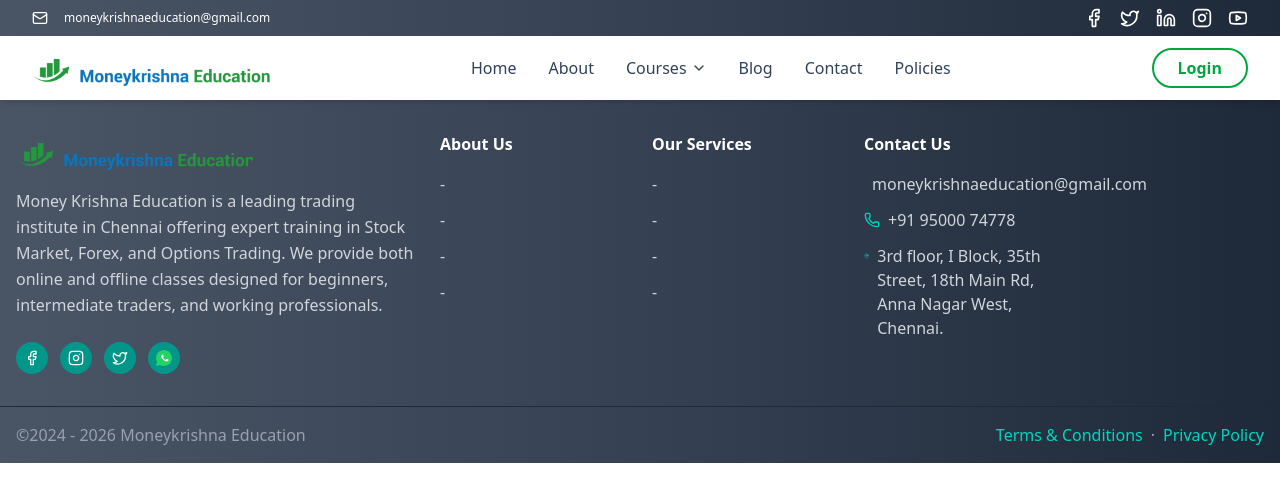
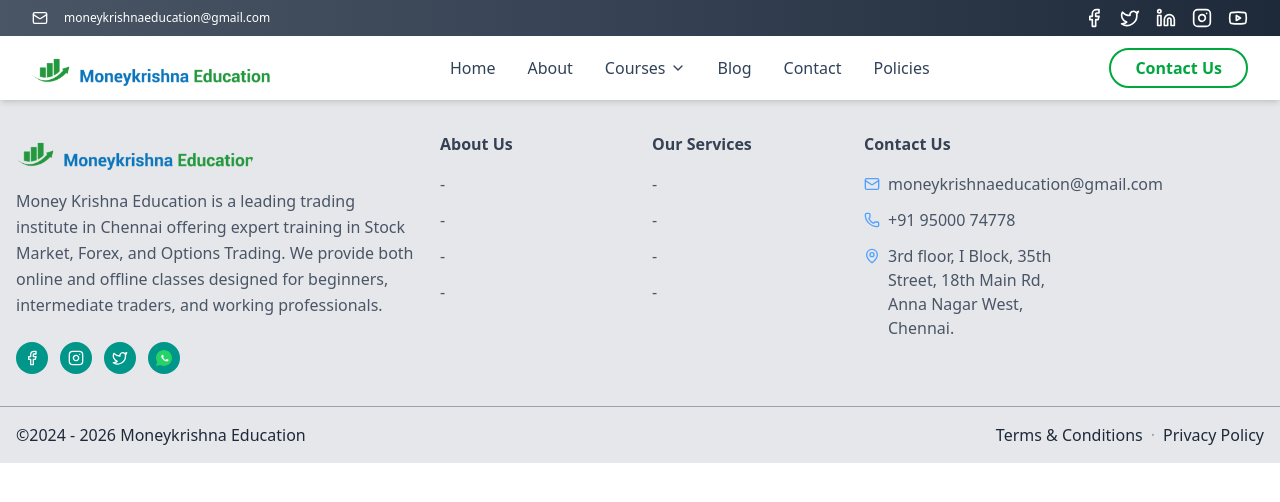
Before and after one commit to Moneykrishnaeducation/MKE, a React (Vite) app: page /disclaimer in a window 1280 px wide. Shown: the top 502 px of the page. Built offline with nearby package versions, Linux system fonts and the light colour scheme.

Commit message:
style adjust

```diff
--- a/src/Components/Footer.jsx
+++ b/src/Components/Footer.jsx
@@ -9,16 +9,16 @@
 
 const Footer = () => {
   return (
-    <footer className="bg-gradient-to-r from-gray-600 via-gray-700 to-gray-800 text-slate-800">
+    <footer className="bg-gray-200 text-slate-800">
       <div className="max-w-screen-xl mx-auto px-4 py-8">
-          <div className="grid grid-cols-1 md:grid-cols-12 gap-6">
+        <div className="grid grid-cols-1 md:grid-cols-12 gap-6">
           <div className="md:col-span-4">
             <div className="flex items-center gap-3 mb-4">
               <Link to="/" className="inline-flex items-center gap-3  rounded">
                 <img src={logo} alt="Moneykrishna Education" className="h-10 w-auto rounded-full" />
               </Link>
             </div>
-            <p className="text-gray-300 leading-relaxed">Money Krishna Education is a leading trading institute in Chennai offering expert training in Stock Market, Forex, and Options Trading. We provide both online and offline classes designed for beginners, intermediate traders, and working professionals.</p>
+            <p className="text-gray-600 leading-relaxed">Money Krishna Education is a leading trading institute in Chennai offering expert training in Stock Market, Forex, and Options Trading. We provide both online and offline classes designed for beginners, intermediate traders, and working professionals.</p>
 
             <ul className="flex gap-3 mt-6" role="list" aria-label="Social links">
               <li>
@@ -48,7 +48,7 @@
               <li>
                 <a href="https://wa.me/919500074778" target="_blank" rel="noopener noreferrer" className="hover:opacity-90  rounded" aria-label="Whatsapp">
                   <Icon>
-                    <img src="whatsapp.svg" alt="WhatsApp" className='w-4 h-4'/>
+                    <img src="whatsapp.svg" alt="WhatsApp" className='w-4 h-4' />
                   </Icon>
 
                   <span className="sr-only">Whatsapp</span>
@@ -58,8 +58,8 @@
           </div>
 
           <div className="md:col-span-2">
-            <h4 className="font-semibold mb-4 text-white">About Us</h4>
-            <ul className="space-y-3 text-gray-300">
+            <h4 className="font-semibold mb-4 text-gray-700 ">About Us</h4>
+            <ul className="space-y-3 text-gray-600">
               <li><a href="/about" className="hover:underline  rounded">-</a></li>
               <li><a href="#" className="hover:underline  rounded">-</a></li>
               <li><a href="#" className="hover:underline  rounded">-</a></li>
@@ -68,8 +68,8 @@
           </div>
 
           <div className="md:col-span-2">
-            <h4 className="font-semibold mb-4 text-white">Our Services</h4>
-            <ul className="space-y-3 text-gray-300">
+            <h4 className="font-semibold mb-4 text-gray-700">Our Services</h4>
+            <ul className="space-y-3 text-gray-600">
               <li><a href="#" className="hover:underline  rounded">-</a></li>
               <li><a href="#" className="hover:underline  rounded">-</a></li>
               <li><a href="#" className="hover:underline  rounded">-</a></li>
@@ -78,23 +78,41 @@
           </div>
 
           <div className="md:col-span-2">
-            <h4 className="font-semibold mb-4 text-white">Contact Us</h4>
-            <ul className="space-y-3 text-gray-300">
-              <li className="flex items-center gap-2"><Mail className="w-4 h-4  text-teal-400" aria-hidden="true" /><a href="mailto:moneykrishnaeducation@gmail.com" className="hover:underline  rounded">moneykrishnaeducation@gmail.com</a></li>
-              <li className="flex items-center gap-2"><Phone className="w-4 h-4  text-teal-400" aria-hidden="true" /><a href="tel:9500074778" className="hover:underline  rounded">+91 95000 74778</a></li>
-              <li className="flex items-start gap-2"><MapPin className="w-4 h-4  text-teal-400 mt-1" aria-hidden="true" /><span>3rd floor, I Block, 35th Street, 18th Main Rd, Anna Nagar West, Chennai.</span></li>
+            <h4 className="font-semibold mb-4 text-gray-700">Contact Us</h4>
+            <ul className="space-y-3 text-gray-600">
+              <li className="flex items-center gap-2">
+                <Mail className="w-5 h-5 min-w-[16px] text-blue-400" aria-hidden />
+                <a href="mailto:moneykrishnaeducation@gmail.com" className="hover:underline rounded">
+                  moneykrishnaeducation@gmail.com
+                </a>
+              </li>
+
+              <li className="flex items-center gap-2">
+                <Phone className="w-4 h-4 min-w-[16px] text-blue-400" aria-hidden />
+                <a href="tel:9500074778" className="hover:underline rounded">
+                  +91 95000 74778
+                </a>
+              </li>
+
+              <li className="flex items-start gap-2">
+                <MapPin className="w-5 h-5 min-w-[16px] text-blue-400 mt-0.5" aria-hidden />
+                <span>
+                  3rd floor, I Block, 35th Street, 18th Main Rd,
+                  Anna Nagar West, Chennai.
+                </span>
+              </li>
             </ul>
           </div>
         </div>
       </div>
 
-      <div className="border-t border-gray-800">
+      <div className="border-t border-gray-400">
         <div className="max-w-screen-xl mx-auto px-4 py-4 flex flex-col md:flex-row items-center justify-between text-gray-400">
-          <div>©2024 - {new Date().getFullYear()} Moneykrishna Education</div>
+          <div className='text-gray-800'>©2024 - {new Date().getFullYear()} Moneykrishna Education</div>
           <div className="mt-3 md:mt-0">
-            <a href="#" className="text-teal-400 hover:underline  rounded">Terms &amp; Conditions</a>
+            <a href="#" className="text-gray-800 hover:underline  rounded">Terms &amp; Conditions</a>
             <span className="mx-2">·</span>
-            <a href="#" className="text-teal-400 hover:underline  rounded">Privacy Policy</a>
+            <a href="#" className="text-gray-800 hover:underline  rounded">Privacy Policy</a>
           </div>
         </div>
       </div>
--- a/src/Components/Home.jsx
+++ b/src/Components/Home.jsx
@@ -1,4 +1,5 @@
 import React, { useState, useEffect, useRef } from 'react'
+import { useLocation } from 'react-router-dom'
 import { Link } from 'react-router-dom'
 import { ArrowRight, BookOpen, TrendingUp, Zap, Lightbulb, Users, ChevronLeft, ChevronRight } from 'lucide-react'
 import bgImg from '../assets/bg_img.jpg'
@@ -6,6 +7,7 @@
 const Home = () => {
   const [usdPrice, setUsdPrice] = useState('1.0850')
   const reviewsScrollRef = useRef(null)
+  const location = useLocation()
 
   useEffect(() => {
     const fetchPrice = async () => {
@@ -13,7 +15,7 @@
         const response = await fetch('https://api.exchangerate-api.com/v4/latest/USD')
         const data = await response.json()
         const eurPrice = data.rates.INR
-        setUsdPrice(eurPrice.toFixed(4))
+        setUsdPrice(eurPrice.toFixed(2))
       } catch (error) {
         console.log('Error fetching price:', error)
         setUsdPrice('1.0850')
@@ -24,6 +26,20 @@
     const interval = setInterval(fetchPrice, 30000) // Update every 30 seconds
     return () => clearInterval(interval)
   }, [])
+
+  // Scroll to contact section when navigated with state{scrollToContact: true}
+  useEffect(() => {
+    if (location && location.state && location.state.scrollToContact) {
+      setTimeout(() => {
+        const el = document.getElementById('contact')
+        if (el) el.scrollIntoView({ behavior: 'smooth', block: 'start' })
+        // clear history state to avoid repeat
+        try {
+          window.history.replaceState({}, document.title)
+        } catch (e) {}
+      }, 80)
+    }
+  }, [location])
 
   const scrollReviews = (direction) => {
     if (reviewsScrollRef.current) {
@@ -171,12 +187,12 @@
         <div className="absolute inset-0 bg-gradient-to-br from-green-50/30 via-blue-50/30 to-cyan-50/30 z-0"></div>
         {/* Live USD Price */}
         <div className="absolute top-4 right-8 bg-white bg-opacity-90 px-3 py-1 rounded-lg shadow-lg z-20 animate-float">
-          <p className="text-slate-600 text-xs font-medium">USD/EUR</p>
-          <p className="text-green-600 text-sm font-bold">{usdPrice}</p>
+          <p className="text-slate-600 text-xs font-medium">USD/INR</p>
+          <p className="text-green-600 text-sm text-center font-bold">{usdPrice}</p>
         </div>
 
         {/* Content */}
-        <div className="max-w-screen-2xl mx-auto px-4 sm:px-6 lg:px-8 py-32 h-full flex items-center relative z-10">
+        <div className="max-w-screen-2xl h-[calc(100vh-8vh)] mx-auto px-4 sm:px-6 lg:px-8 py-32 h-full flex items-center relative z-10">
           <div className="grid md:grid-cols-2 gap-12 items-center justify-items-center w-full">
             {/* Left Content */}
             <div className="text-center animate-slide-in-left">
@@ -455,7 +471,7 @@
         </div>
 
         {/* Contact Form Section */}
-        <div className="max-w-screen-2xl mx-auto px-4 sm:px-6 lg:px-8 relative z-10 py-10">
+        <div className="max-w-screen-2xl mx-auto px-4 sm:px-6 lg:px-8 relative z-10 py-10" id="contact">
           <div>
             <h2 className="text-4xl font-bold text-white mb-6 text-center">Get In Touch</h2>
             <form className="grid md:grid-cols-2 gap-6 max-w-4xl mx-auto" onSubmit={(e) => {
--- a/src/Components/TopNav.jsx
+++ b/src/Components/TopNav.jsx
@@ -1,5 +1,5 @@
 import React, { useState } from 'react'
-import { Link } from 'react-router-dom'
+import { Link, useNavigate, useLocation } from 'react-router-dom'
 import { Facebook, Twitter, Linkedin, Instagram, Youtube, Mail, ChevronDown, Menu, X } from 'lucide-react'
 import logo from '../assets/logo of MKE.webp'
 
@@ -7,6 +7,34 @@
   const [openDropdown, setOpenDropdown] = useState(null)
   const [mobileMenuOpen, setMobileMenuOpen] = useState(false)
   const [mobileCoursesOpen, setMobileCoursesOpen] = useState(false)
+  const navigate = useNavigate()
+  const location = useLocation()
+
+  const scrollToContactOnPage = () => {
+    const el = document.getElementById('contact')
+    if (el) {
+      el.scrollIntoView({ behavior: 'smooth', block: 'start' })
+      return true
+    }
+    return false
+  }
+
+  const handleContactClick = (e) => {
+    e.preventDefault()
+    // If already on home page, scroll to contact
+    if (location.pathname === '/' ) {
+      if (!scrollToContactOnPage()) {
+        // fallback: navigate to home to ensure element exists
+        navigate('/')
+      }
+      setMobileMenuOpen(false)
+      return
+    }
+
+    // Otherwise navigate to home and instruct it to scroll
+    navigate('/', { state: { scrollToContact: true } })
+    setMobileMenuOpen(false)
+  }
 
   return (
     <>
@@ -161,7 +189,7 @@
     </div>
 
     {/* Main Navigation */}
-    <header className="sticky top-0 z-50 bg-white shadow-md navbar-animate">
+    <header className="sticky top-0 h-[8vh] z-50 bg-white shadow-md navbar-animate">
       <div className="max-w-screen-2xl mx-auto px-4 sm:px-6 lg:px-8">
         <div className="flex justify-between h-16 items-center">
           {/* Logo */}
@@ -219,12 +247,13 @@
             >
               Blog
             </Link>
-            <Link
-              to="/contact"
+            <a
+              href="/#contact"
+              onClick={handleContactClick}
               className="text-slate-700 font-medium hover:text-green-600 transition-colors"
             >
               Contact
-            </Link>
+            </a>
             <Link
               to="/disclaimer"
               className="text-slate-700 font-medium hover:text-green-600 transition-colors"
@@ -235,12 +264,12 @@
           </nav>
 
           {/* Desktop Auth Button */}
-          <Link
-            to="/login"
-            className="hidden md:flex px-6 h-10 items-center rounded-full border-2 border-green-600 text-green-600 font-semibold hover:bg-gradient-to-r hover:from-green-600 hover:to-blue-600 hover:text-white hover:border-transparent transition-all"
+          <button
+            onClick={handleContactClick}
+            className="hidden md:flex px-6 h-10 items-center rounded-full border-2 hover:border-none border-green-600 text-green-600 font-semibold hover:bg-gradient-to-r hover:from-green-600 hover:to-blue-600 hover:text-white hover:border-transparent transition-all"
           >
-            Login
-          </Link>
+            Contact Us
+          </button>
 
           {/* Mobile Menu Button */}
           <button
@@ -318,13 +347,12 @@
             >
               Blog
             </Link>
-            <Link
-              to="/contact"
-              className="mobile-nav-link"
-              onClick={() => setMobileMenuOpen(false)}
+            <button
+              className="mobile-nav-link text-left"
+              onClick={() => { handleContactClick(); setMobileMenuOpen(false) }}
             >
               Contact
-            </Link>
+            </button>
             <Link
               to="/disclaimer"
               className="mobile-nav-link"
```
